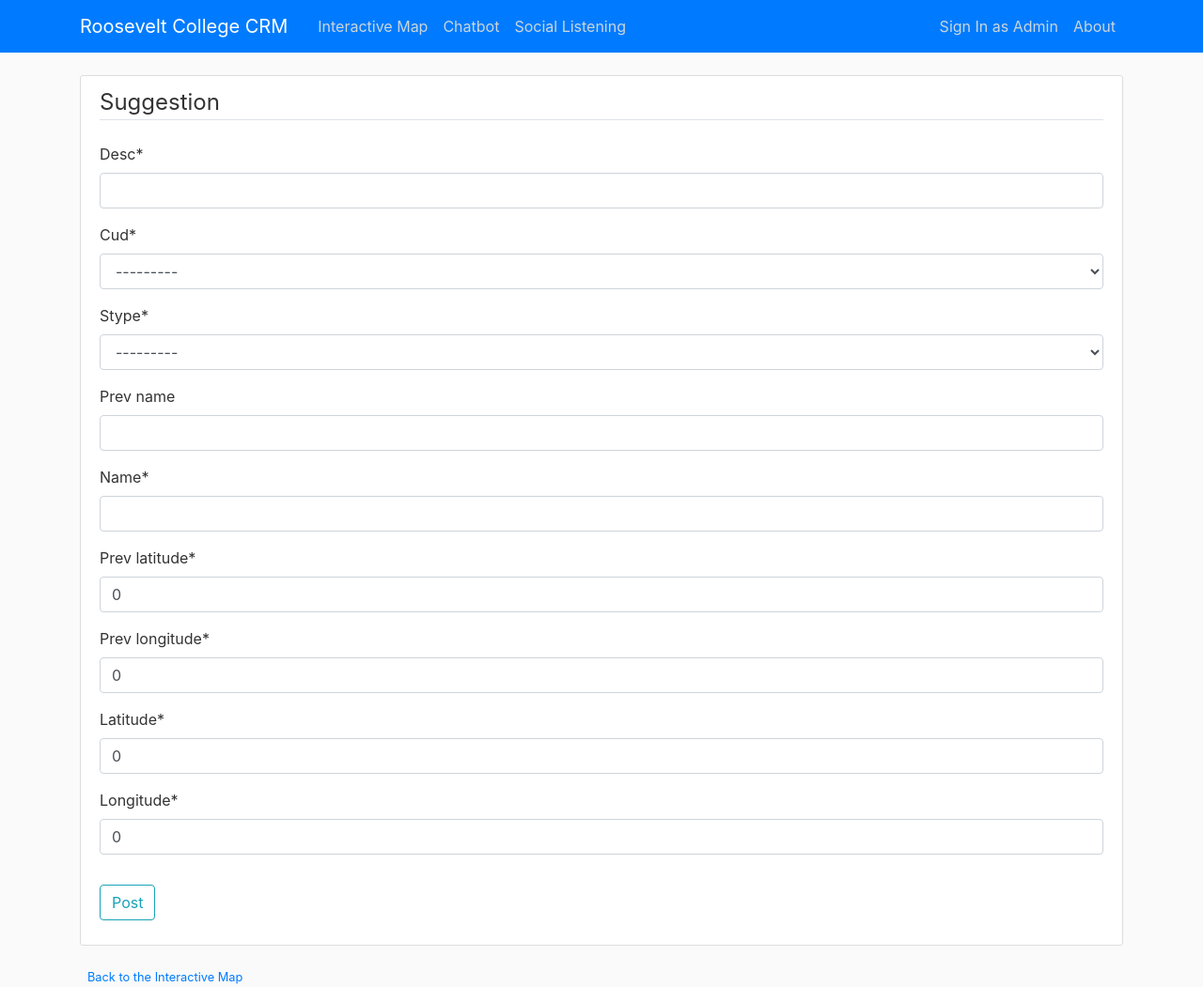
After one commit to jltsang/Iskowela, a Django app: page /imap/new in a window 1280 px wide. The commit adds this page. Shown: the whole page at 94% size. Run offline with Django 3.2, Linux system fonts and the light colour scheme; some libraries are stand-ins or nearby versions.

Commit message:
Pagination, type sorting added.

```diff
--- a/SrSeA/settings.py
+++ b/SrSeA/settings.py
@@ -25,12 +25,13 @@ SECRET_KEY = '1)%0!vgz6(pn*bmwz=r12a%)s!o3qj*b_!ss1bw!drhl$0q+q$'
 # SECURITY WARNING: don't run with debug turned on in production!
 DEBUG = True
 
-ALLOWED_HOSTS = []
+ALLOWED_HOSTS = ["localhost","192.168.1.16"]
 
 
 # Application definition
 
 INSTALLED_APPS = [
+    'crispy_forms',
     'main.apps.MainConfig',
     'chatbot.apps.ChatbotConfig',
     'interactive_map.apps.InteractiveMapConfig',
@@ -124,3 +125,5 @@ STATIC_URL = '/static/'
 
 MEDIA_ROOT = os.path.join(BASE_DIR, 'media')
 MEDIA_URL = '/media/'
+
+CRISPY_TEMPLATE_PACK = 'bootstrap4'
--- a/SrSeA/urls.py
+++ b/SrSeA/urls.py
@@ -21,6 +21,10 @@ from interactive_map import views as interactive_map_views
 urlpatterns = [
 	path('', include('main.urls')),
     path('chatbot/', chatbot_views.index, name='chatbot-index'),
-    path('imap/', interactive_map_views.index, name='imap-index'),
+    path('imap/<int:stype>', interactive_map_views.SuggestionListView.as_view(), name='imap-index'),
     path('admin/', admin.site.urls),
+    path('imap/<int:pk>', interactive_map_views.SuggestionDetailView.as_view(), name='suggestion-detail'), #Deletable / Not really
+    path('imap/new', interactive_map_views.SuggestionCreateView.as_view(), name='suggestion-create'),
+    path('imap/<int:pk>/update/', interactive_map_views.SuggestionUpdateView.as_view(), name='suggestion-update'),
+    path('imap/<int:pk>/delete/', interactive_map_views.SuggestionDeleteView.as_view(), name='suggestion-delete')
 ]
--- a/interactive_map/models.py
+++ b/interactive_map/models.py
@@ -1,5 +1,6 @@
 from django.db import models
 from django.utils import timezone
+from django.urls import reverse
 
 class Suggestion(models.Model):
 	class EventPlace(models.IntegerChoices):
@@ -22,3 +23,6 @@ class Suggestion(models.Model):
 
 	def __str__(self):
 		return self.desc
+
+	def get_absolute_url(self):
+		return reverse('imap-index', kwargs={'stype': '3'})
--- /dev/null
+++ b/interactive_map/templates/interactive_map/suggestion_form.html
@@ -0,0 +1,19 @@
+{% extends "main/base.html" %}
+{% load crispy_forms_tags %}
+{% block content %}
+	<div class="content-section">
+		<form method="POST">
+			{% csrf_token %}
+			<fieldset class="form-group">
+				<legend class="border-bottom mb-4">Suggestion</legend>
+				{{ form|crispy }}
+			</fieldset>
+			<div class="form-group">
+				<button class="btn btn-outline-info" type="submit">Post</button>
+			</div>
+		</form>
+	</div>
+	<small class="text-muted">
+		<a class="ml-2" href="{% url 'imap-index' 3 %}">Back to the Interactive Map</a>
+	</small>
+{% endblock content %}
--- a/interactive_map/views.py
+++ b/interactive_map/views.py
@@ -1,6 +1,14 @@
-from django.shortcuts import render
+from django.shortcuts import render, get_object_or_404
 from .models import Suggestion
-from django.views.generic import ListView
+from django.urls import reverse
+from django.views.generic import (
+	ListView,
+	DetailView,
+	CreateView,
+	UpdateView,
+	DeleteView
+)
+from django.core.paginator import Paginator
 
 def index(request):
 	context = {
@@ -13,4 +21,26 @@ class SuggestionListView(ListView):
 	model = Suggestion
 	template_name = 'interactive_map/index.html'
 	context_object_name = 'suggestions'
-	ordering = ['-date_posted']
+	paginate_by = 3
+
+	def get_queryset(self):
+		arg = self.kwargs.get('stype')
+		if (arg == 1 or arg == 2):
+			return Suggestion.objects.filter(stype=arg).order_by('-date_posted')
+		else:
+			return Suggestion.objects.order_by('-date_posted')
+
+class SuggestionDetailView(DetailView):
+	model = Suggestion
+
+class SuggestionCreateView(CreateView):
+	model = Suggestion
+	fields = ['desc', 'cud', 'stype', 'prev_name', 'name', 'prev_latitude', 'prev_longitude', 'latitude', 'longitude']
+
+class SuggestionUpdateView(UpdateView):
+	model = Suggestion
+	fields = ['desc', 'cud', 'stype', 'prev_name', 'name', 'prev_latitude', 'prev_longitude', 'latitude', 'longitude']
+
+class SuggestionDeleteView(DeleteView):
+	model = Suggestion
+	success_url = "/imap/"
--- a/main/templates/main/base.html
+++ b/main/templates/main/base.html
@@ -29,9 +29,9 @@
 		    {% if title != 'Menu' %}
 		        <div class="navbar-nav mr-auto">
 		        {% if title == 'Interactive Map' %}
-		          <a class="nav-item nav-link disabled" href="{% url 'imap-index' %}">Interactive Map</a>
+		          <a class="nav-item nav-link disabled" href="{% url 'imap-index' 3 %}">Interactive Map</a>
 		        {% else %}
-		        	<a class="nav-item nav-link" href="{% url 'imap-index' %}">Interactive Map</a>
+		        	<a class="nav-item nav-link" href="{% url 'imap-index' 3 %}">Interactive Map</a>
 		        {% endif %}
 		        {% if title == 'Chatbot' %}
 		        	<a class="nav-item nav-link disabled" href="{% url 'chatbot-index' %}">Chatbot</a>
--- a/main/templates/main/menu.html
+++ b/main/templates/main/menu.html
@@ -6,7 +6,7 @@
       <div class="text-center">
         <div class="content-section">
           <img class="rounded-circle" src="{% static "images/mapbox.png" %}" alt="Generic placeholder image" width="140" height="140">
-          <h2><a href="{% url 'imap-index' %}">Interactive Map</a></h2>
+          <h2><a href="{% url 'imap-index' 3 %}">Interactive Map</a></h2>
           <p>View nearby places and events, or view an animation of the registration process.</p>
         </div>
       </div>
@@ -16,7 +16,7 @@
         <div class="content-section">
           <img class="rounded-circle" src="{% static "images/snatchbot.png" %}" alt="Generic placeholder image" width="140" height="140">
           <h2><a href="{% url 'chatbot-index' %}">Chatbot</a></h2>
-          <p>Feel free to chat with Roosevelt CRM's Chatbot.</p>
+          <p>Have any questions about the college? Inquire with Roosevelt CRM's Chatbot.</p>
         </div>
       </div>
     </div>
```
Also changed, not shown: interactive_map/templates/interactive_map/index.html (+43 -1 lines), interactive_map/templates/interactive_map/suggestion_confirm_delete.html (added, +16 -0 lines), interactive_map/templates/interactive_map/suggestion_detail.html (added, +38 -0 lines), interactive_map/urls.py (+5 -5 lines), db.sqlite3.
